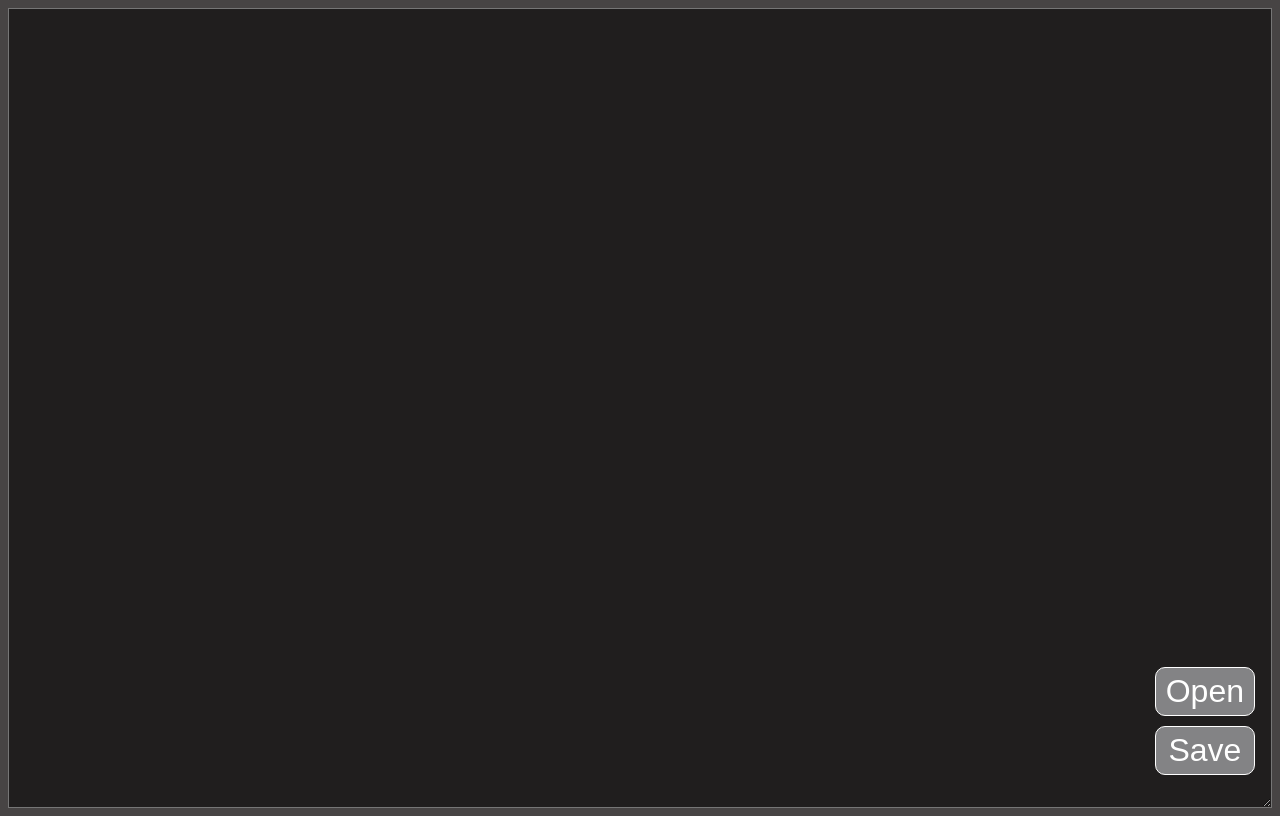
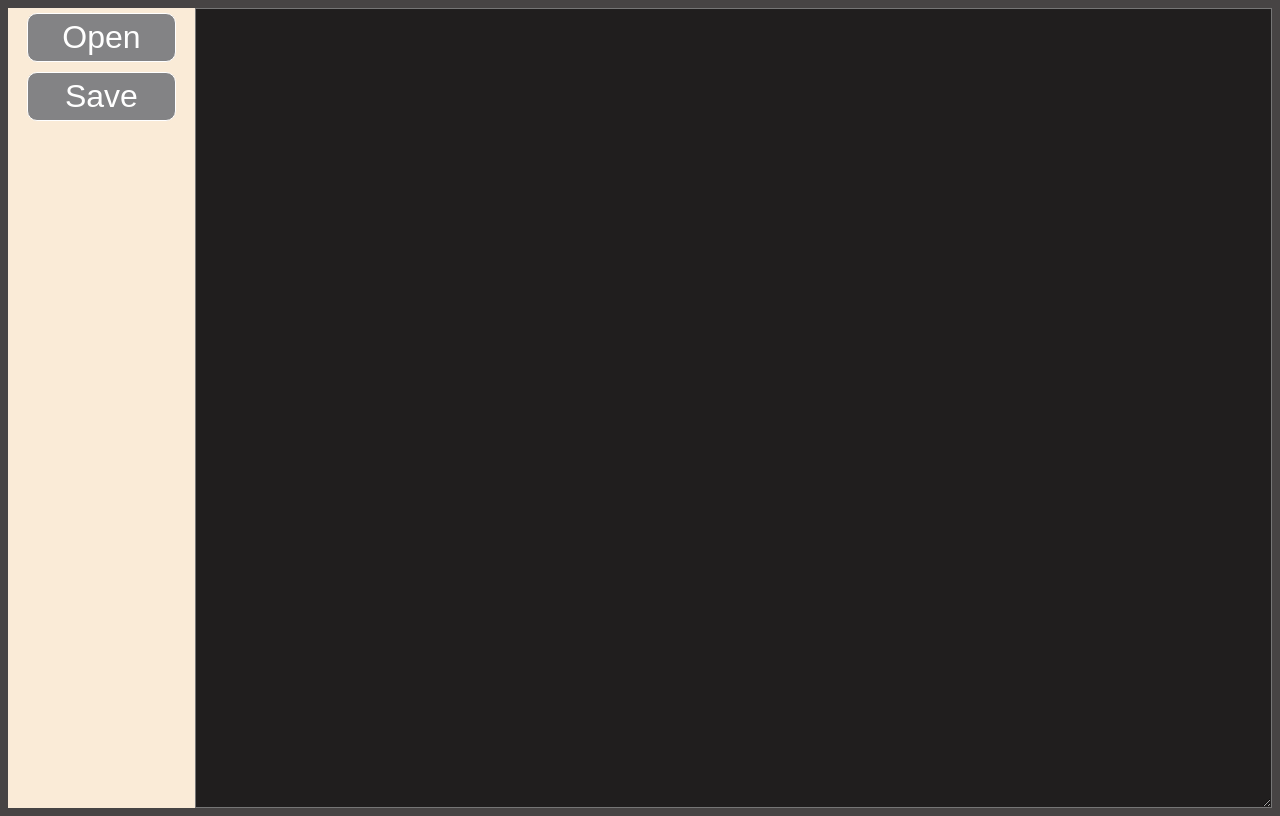
Before and after one commit to Mahidhar001/Text-Editor, a plain HTML site: page index.html in a window 1280 px wide. Drawn offline with Linux system fonts and the light colour scheme.

Commit message:
Add sidebar

```diff
--- a/index.html
+++ b/index.html
@@ -11,12 +11,12 @@
     <link href='style.css' rel='stylesheet'>
   </head>
   <body>
+    <div class="side-bar">
+      <button class="open-btn side-btn" onclick="openFile()">Open</button>
+      <button class="save-btn side-btn" onclick="saveFile()">Save</button>
+    </div>
     <div class="container">
       <textarea name="text" class="textbox" id="textbox"></textarea>
-      <div class="side-btns">
-        <button class="open-btn side-btn" onclick="openFile()">Open</button>
-        <button class="save-btn side-btn" onclick="saveFile()">Save</button>
-      </div>
     </div>
     <script defer type="text/javascript" src="main.js"></script>
   </body>
--- a/main.js
+++ b/main.js
@@ -1,4 +1,3 @@
-
 let fileHandle;
 
 async function openFile() {
--- a/style.css
+++ b/style.css
@@ -1,6 +1,7 @@
 body {
     color: white;
     background-color: #474444;
+    display: flex;
 }
 
 .container {
@@ -23,15 +24,6 @@ button {
     font-family: Arial, Helvetica, sans-serif
 }
 
-.side-btns {
-    position: fixed;
-    right: 20px;
-    bottom: 20px;
-    z-index: 10;
-    display: flex;
-    flex-direction: column;
-}
-
 .side-btn {
     padding: 5px 10px;
     border: 1px solid white;
@@ -40,4 +32,10 @@ button {
     font-size: xx-large;
     cursor: pointer;
     margin: 5px;
+    width: 80%;
 }
+
+.side-bar {
+    background-color: antiquewhite;
+    text-align: center;
+}
```
